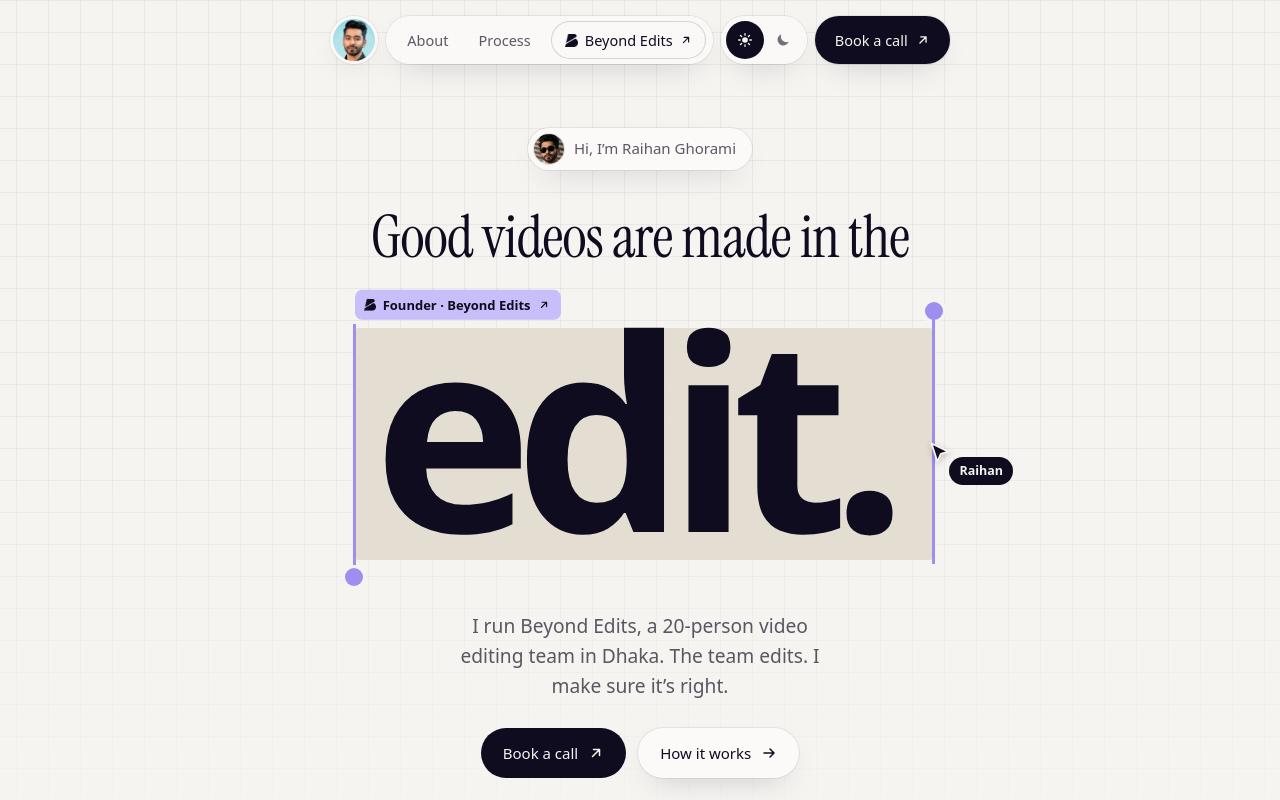
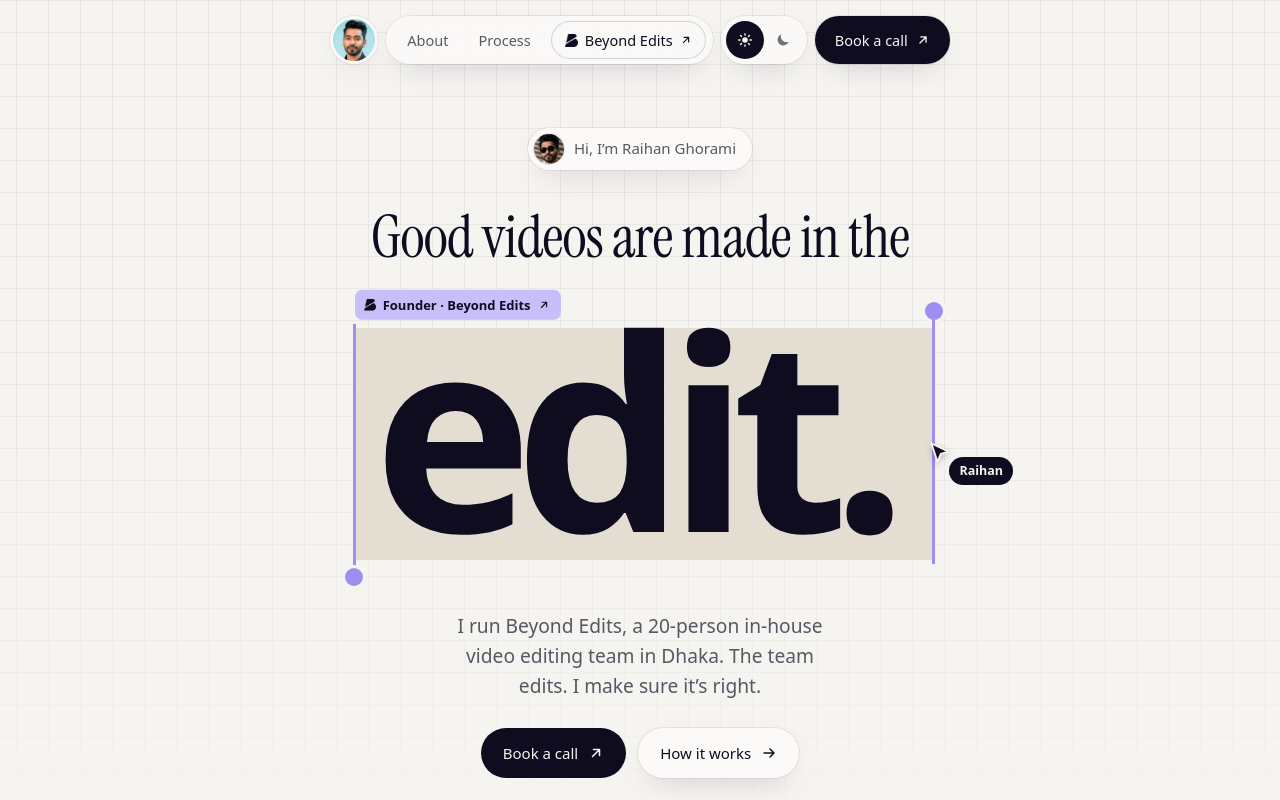
Before and after one commit to Raihan4sure-Creator/BEYOND, a Next.js app in the folder raihanghorami/: page / in a window 1280 px wide. Shown: the top 800 px of the page. Built offline with nearby package versions, Linux system fonts and the light colour scheme.

Commit message:
Say the 20-person team is in-house
Co-Authored-By: Claude Opus 5.5 <noreply@anthropic.com>
Claude-Session: https://claude.ai/code/session_01RdWp2im6H8GFzkqyPQpJKF

```diff
--- a/raihanghorami/content/site.ts
+++ b/raihanghorami/content/site.ts
@@ -11,7 +11,7 @@ export const site = {
   whatsapp: 'https://wa.me/8801856875758?text=Hi%20Raihan%2C%20I%20found%20you%20through%20your%20website.',
   timeZone: 'Asia/Dhaka',
   description:
-    'I run Beyond Edits, a 20-person video editing team in Dhaka. 2,000+ videos edited, ~200M organic views, 4.9★ Top Rated Plus on Upwork.',
+    'I run Beyond Edits, a 20-person in-house video editing team in Dhaka. 2,000+ videos edited, ~200M organic views, 4.9★ Top Rated Plus on Upwork.',
   nav: [
     { href: '/#about', label: 'About' },
     { href: '/#process', label: 'Process' },
@@ -31,7 +31,7 @@ export const site = {
 export const hero = {
   line: 'Good videos are made in the',
   word: 'edit',
-  sub: 'I run Beyond Edits, a 20-person video editing team in Dhaka. The team edits. I make sure it’s right.',
+  sub: 'I run Beyond Edits, a 20-person in-house video editing team in Dhaka. The team edits. I make sure it’s right.',
 };
 
 export const stats = [
```
